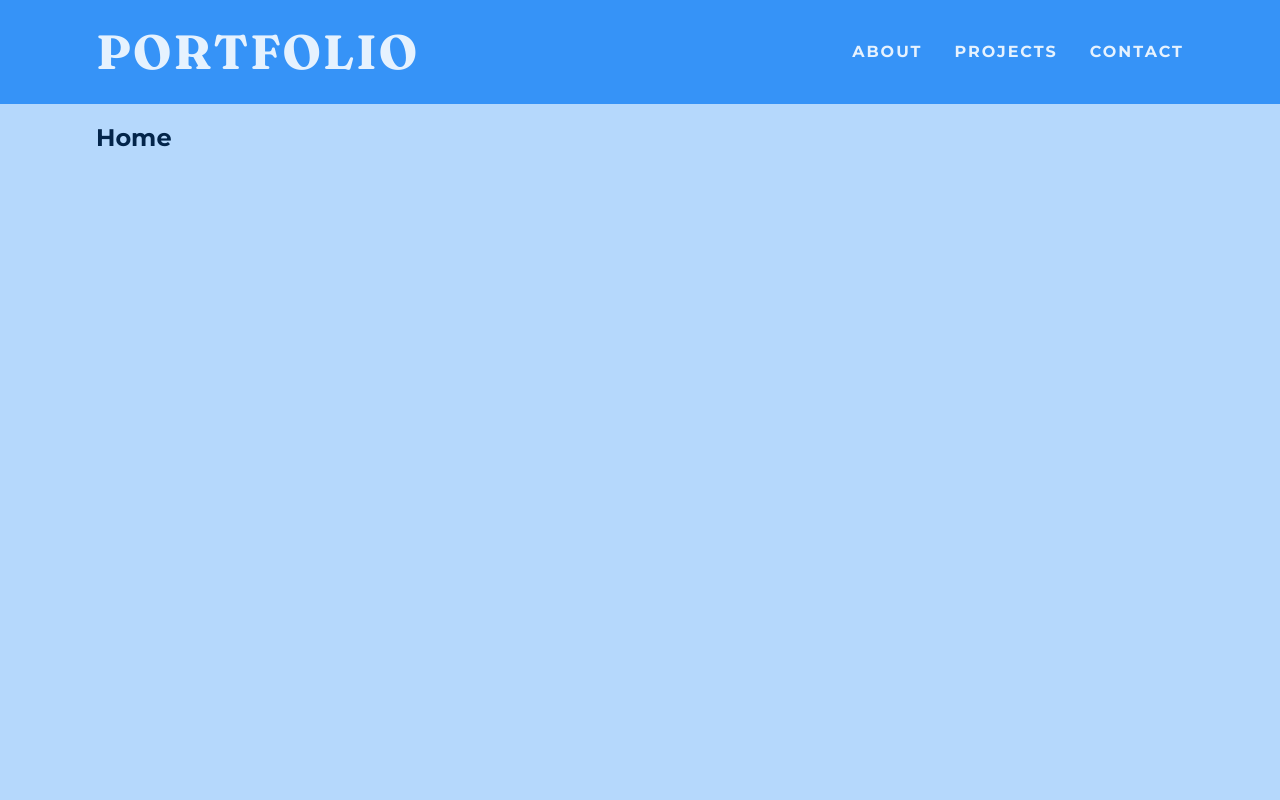
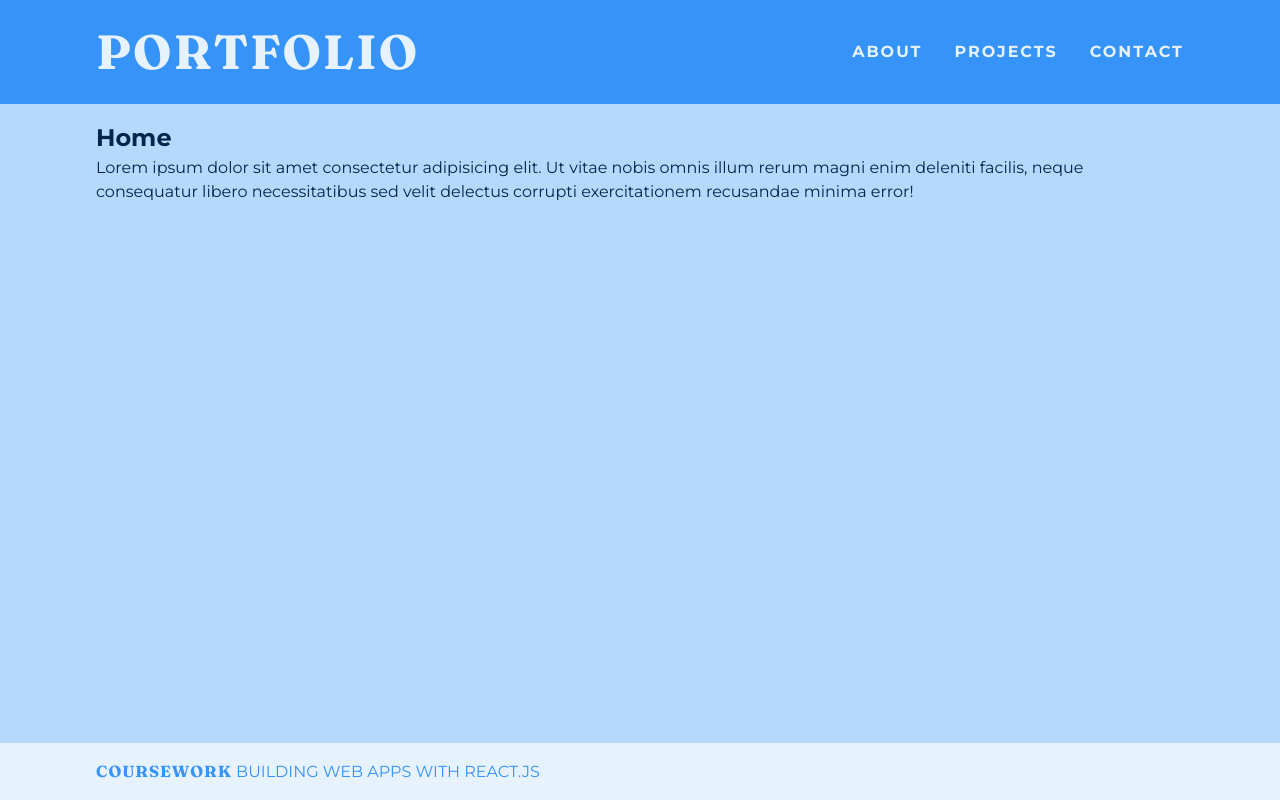
Before and after one commit to dana-eliz8bit/clg-react-app, a React (Create React App) app: page / in a window 1280 px wide. Built offline with nearby package versions, Linux system fonts and the light colour scheme.

Commit message:
Styled footer component.

```diff
--- a/src/components/footer/footer.module.css
+++ b/src/components/footer/footer.module.css
@@ -0,0 +1,20 @@
+footer {
+  left: 0;
+  bottom: 0;
+  width: 100vw;
+}
+
+.footer {
+  background-color: var(--clr-neutral-100);
+  color: var(--clr-primary-600);
+  text-transform: uppercase;
+  padding: 1rem 6rem;
+  position: absolute;
+}
+
+.footer .accent {
+  font-family: var(--ff-accent);
+  font-weight: var(--fw-bold);
+  font-size: 1rem;
+  letter-spacing: 1px;
+}
--- a/src/components/footer/index.jsx
+++ b/src/components/footer/index.jsx
@@ -1,7 +1,9 @@
-import styles from "./footer.module.css";
+import classes from "./footer.module.css";
 
 const Footer = () => {
-  return <footer></footer>;
+  return <footer className={classes.footer}>
+    <p><span className={classes.accent}>Coursework</span> Building Web Apps with React.js</p>
+    </footer>;
 };
 
 export default Footer;
--- a/src/pages/home.jsx
+++ b/src/pages/home.jsx
@@ -2,6 +2,8 @@ const Home = () => {
   return (
     <section>
       <h1>Home</h1>
+      <p>Lorem ipsum dolor sit amet consectetur adipisicing elit. Ut vitae nobis omnis illum rerum magni enim deleniti facilis, neque consequatur libero necessitatibus sed velit delectus corrupti exercitationem recusandae minima error!
+      </p>
     </section>
   );
 };
```
